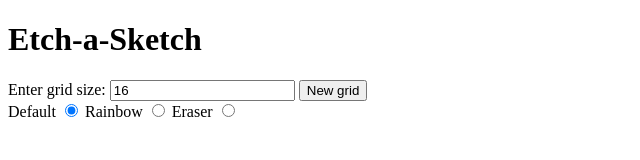
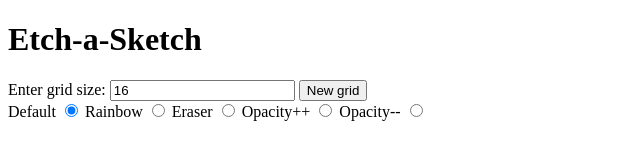
Before and after one commit to sjcp7/etch-a-sketch, a plain HTML site: page index.html in a window 1280 px wide. Shown: the whole page, without its empty margins (0-640 px from the left). Drawn offline with Linux system fonts and the light colour scheme.

Commit message:
Add opacity options

```diff
--- a/index.html
+++ b/index.html
@@ -37,6 +37,14 @@
                 <input type="radio" name="grid-options" value="eraser" id="eraser">
             </label>
 
+            <label for="eraser">Opacity++
+                <input type="radio" name="grid-options" value="more-opacity">
+            </label>
+
+            <label for="eraser">Opacity--
+                <input type="radio" name="grid-options" value="less-opacity">
+            </label>
+
 
         </section>
     </div>
```
